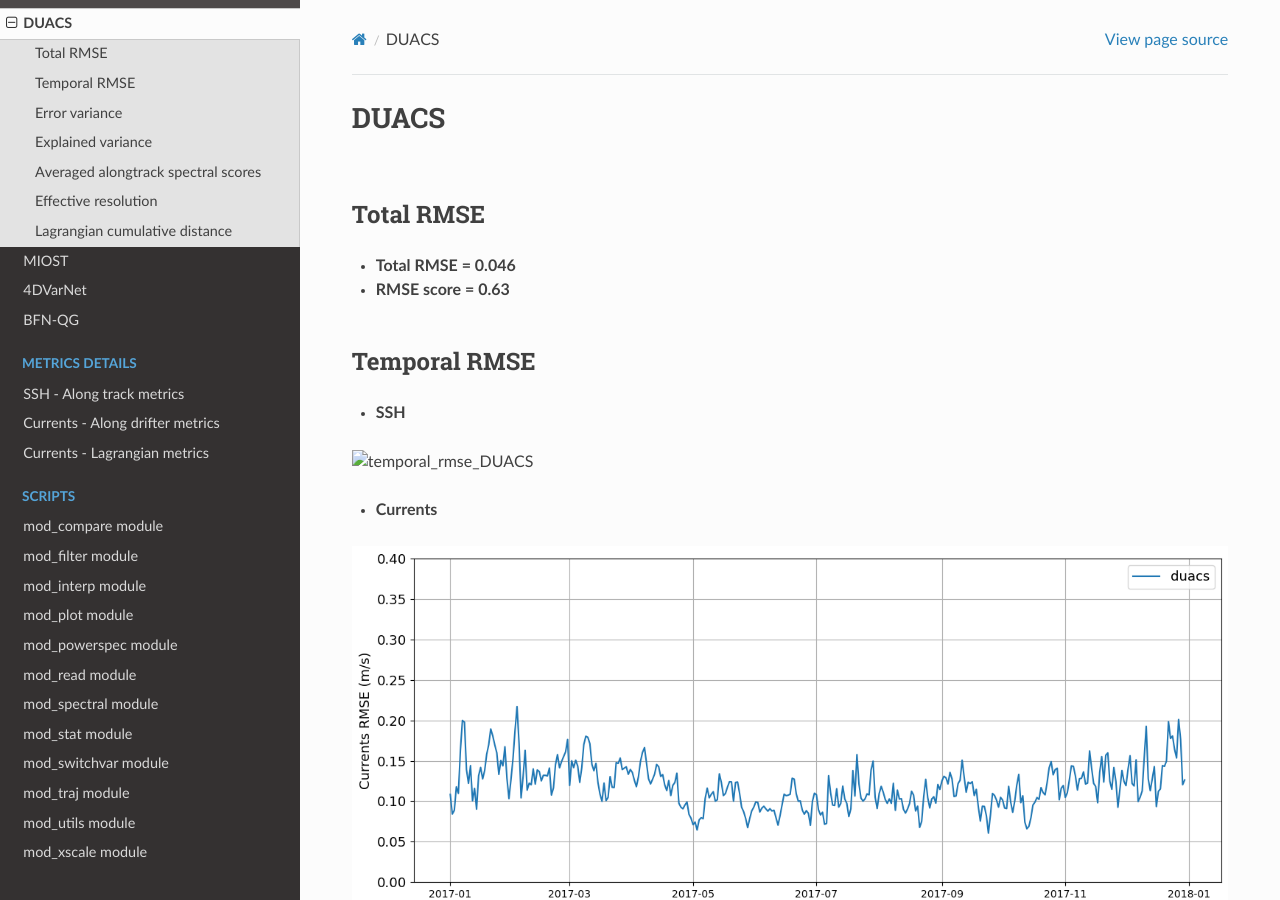
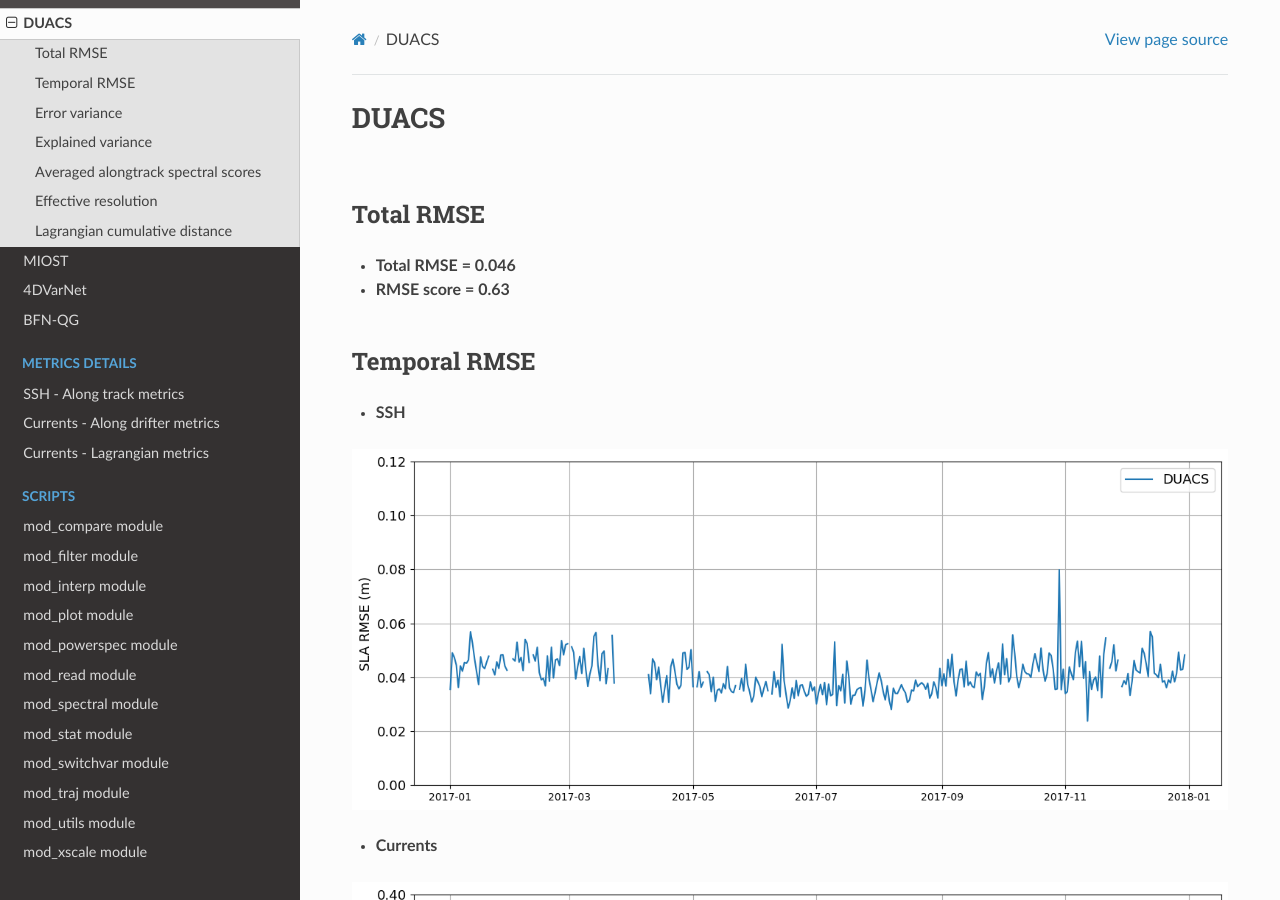
Before and after one commit to ocean-data-challenges/2024c_DC_4DMedSea-ESA, a Sphinx documentation site: the page built from docs/source/2_eval_generic/eval_DUACS.md, in a window 1280 px wide and 900 px high. Built offline with Sphinx 7.4.7 and the Read the Docs theme 2.0.0, drawn with Linux system fonts in a browser that asks for light colours.

Commit message:
Adding drifter notebooks and some cleaning

```diff
--- a/docs/source/2_eval_generic/eval_DUACS.md
+++ b/docs/source/2_eval_generic/eval_DUACS.md
@@ -18,7 +18,7 @@
 
 - **SSH**
 
-![temporal_rmse_DUACS](../_static/temporal_rmse_DUACS.png)
+![temporal_rmse_DUACS](../_static/temporal_rmse_duacs.png)
 
 - **Currents**
 
```
Also changed, not shown: 4 other files.
